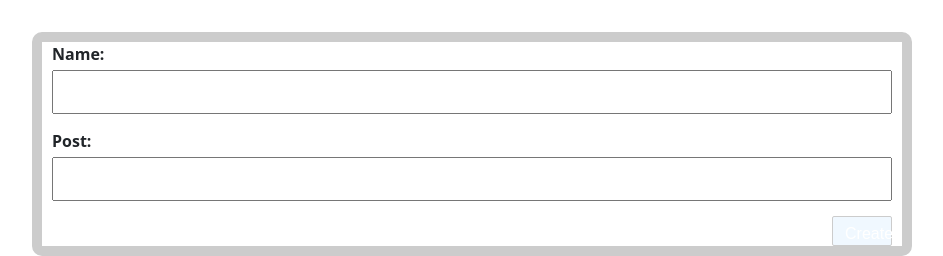
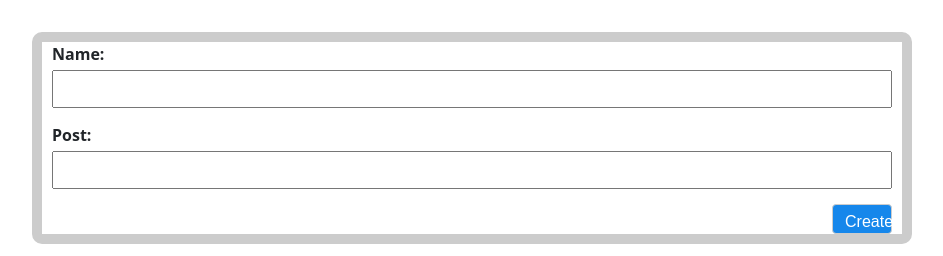
Before and after one commit to outtasight1010/SocialFeedProject, a React (Create React App) app: page / in a window 1280 px wide. Shown: the part 1804-2060 px from the top of the page, without its empty margins (280-1223 px from the left). Built offline with nearby package versions, Linux system fonts and the light colour scheme.

Commit message:
Update UserPost.css

```diff
--- a/src/Components/UserPosts/UserPost.css
+++ b/src/Components/UserPosts/UserPost.css
@@ -21,14 +21,14 @@
 }
 
 .user-post input{
-  padding: 8px;
+  padding: 5px;
   margin-bottom: 15px;
 }
  .user-post button {
   padding: 8px 12px;
-  background-color:aliceblue;
+  background-color:rgb(22, 135, 235);
   border: 1px solid #ccc;
-  border-radius: 2px;
+  border-radius: 4px;
   cursor: pointer;
   font-weight: bold;
  }
```
